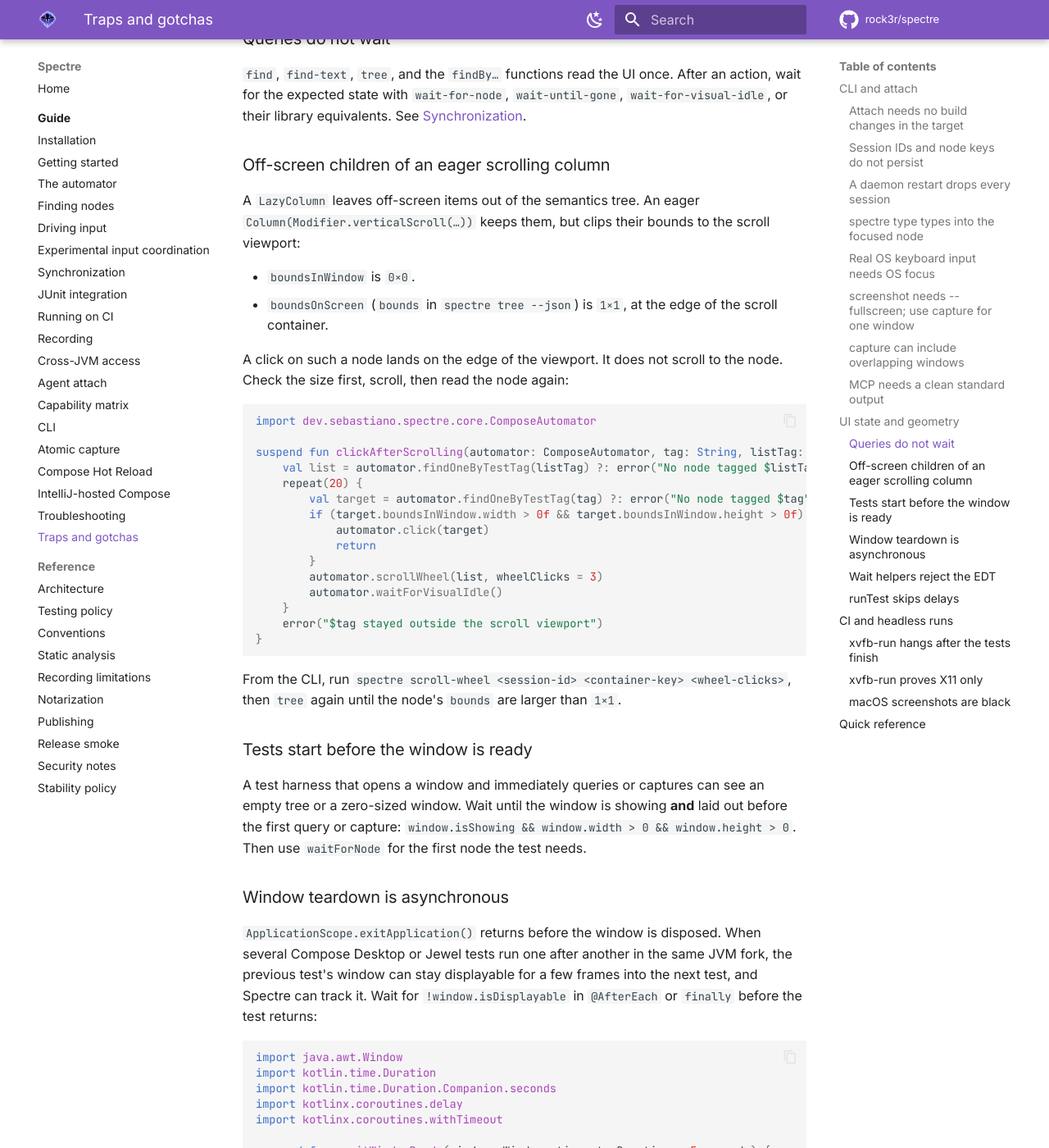
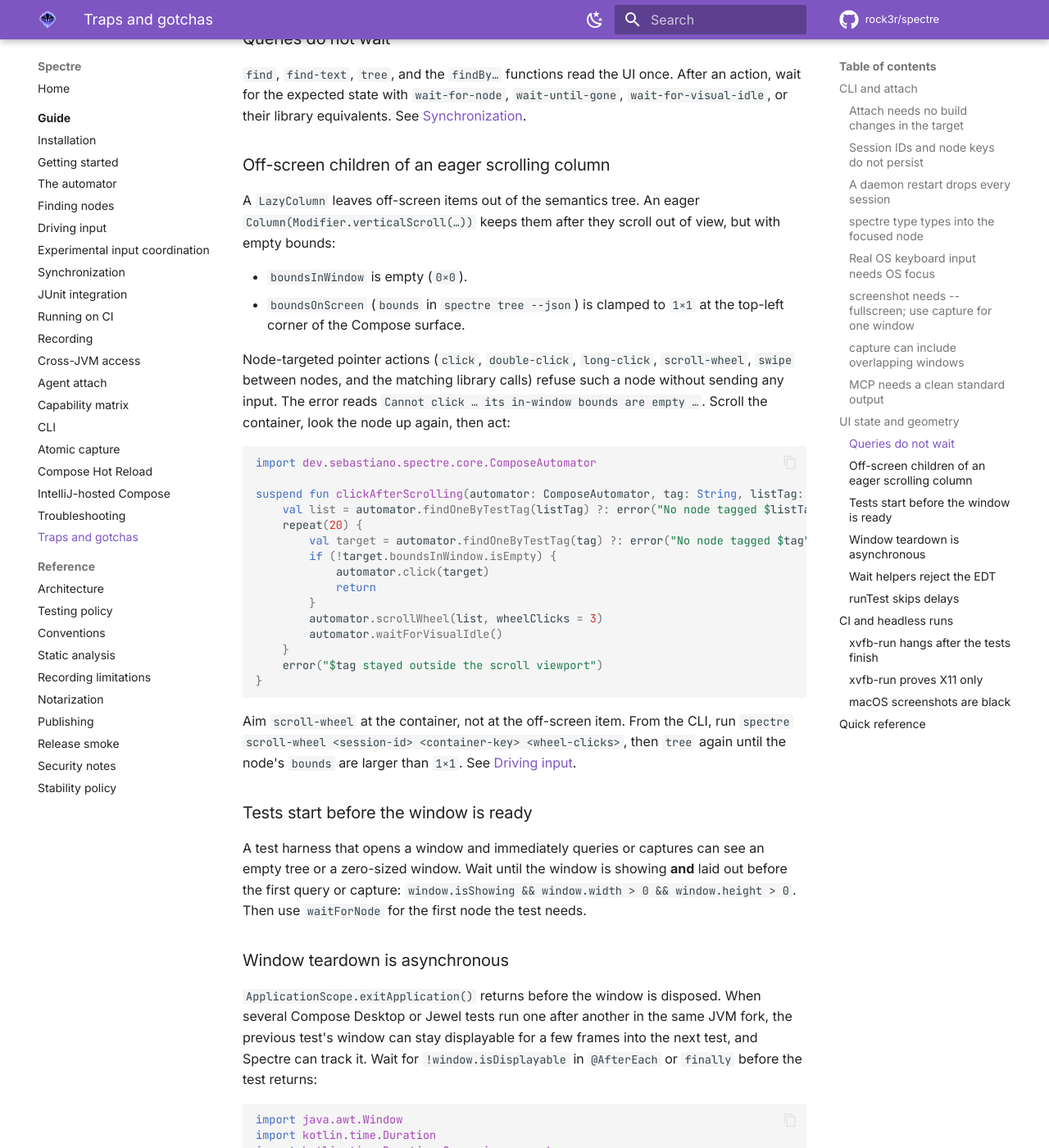
Before and after one commit to rock3r/spectre, an MkDocs documentation site: the page built from docs/guide/traps.md, in a window 1280 px wide and 1400 px high, scrolled down 3247 px. Shown: the whole window at 82% size. Built offline with MkDocs 1.6.1 and Material for MkDocs 9.7.7, drawn with Linux system fonts in a browser that asks for light colours; comment, search, counter and statistics services are not loaded; some of the changed text lies outside the part shown.

Commit message:
Update the eager-scroll trap for #582
Pointer actions on a node scrolled out of an eager verticalScroll column
now fail with "in-window bounds are empty" instead of clicking the
Compose surface's top-left corner. The traps page, its quick reference,
the spectre skill and the guide search test now describe that error, and
the trap links the Driving input section that #582 added.

Refs #561

````diff
--- a/docs/guide/traps.md
+++ b/docs/guide/traps.md
@@ -156,18 +156,20 @@ action, wait for the expected state with `wait-for-node`, `wait-until-gone`,
 
 ### Off-screen children of an eager scrolling column
 
-<!-- aliases: scroll, verticalScroll, offscreen, 0x0, 1x1, empty bounds, viewport, click misses, click lands on edge, LazyColumn -->
+<!-- aliases: scroll, verticalScroll, offscreen, 0x0, 1x1, empty bounds, in-window bounds are empty, viewport, click fails, cannot click, LazyColumn -->
 
 A `LazyColumn` leaves off-screen items out of the semantics tree. An eager
-`Column(Modifier.verticalScroll(…))` keeps them, but clips their bounds to the scroll
-viewport:
+`Column(Modifier.verticalScroll(…))` keeps them after they scroll out of view, but with
+empty bounds:
 
-- `boundsInWindow` is `0×0`.
-- `boundsOnScreen` (`bounds` in `spectre tree --json`) is `1×1`, at the edge of the
-  scroll container.
+- `boundsInWindow` is empty (`0×0`).
+- `boundsOnScreen` (`bounds` in `spectre tree --json`) is clamped to `1×1` at the top-left
+  corner of the Compose surface.
 
-A click on such a node lands on the edge of the viewport. It does not scroll to the node.
-Check the size first, scroll, then read the node again:
+Node-targeted pointer actions (`click`, `double-click`, `long-click`, `scroll-wheel`,
+`swipe` between nodes, and the matching library calls) refuse such a node without sending
+any input. The error reads `Cannot click … its in-window bounds are empty …`. Scroll the
+container, look the node up again, then act:
 
 ```kotlin
 import dev.sebastiano.spectre.core.ComposeAutomator
@@ -176,7 +178,7 @@ suspend fun clickAfterScrolling(automator: ComposeAutomator, tag: String, listTa
     val list = automator.findOneByTestTag(listTag) ?: error("No node tagged $listTag")
     repeat(20) {
         val target = automator.findOneByTestTag(tag) ?: error("No node tagged $tag")
-        if (target.boundsInWindow.width > 0f && target.boundsInWindow.height > 0f) {
+        if (!target.boundsInWindow.isEmpty) {
             automator.click(target)
             return
         }
@@ -187,8 +189,10 @@ suspend fun clickAfterScrolling(automator: ComposeAutomator, tag: String, listTa
 }
 ```
 
-From the CLI, run `spectre scroll-wheel <session-id> <container-key> <wheel-clicks>`, then
-`tree` again until the node's `bounds` are larger than `1×1`.
+Aim `scroll-wheel` at the container, not at the off-screen item. From the CLI, run
+`spectre scroll-wheel <session-id> <container-key> <wheel-clicks>`, then `tree` again until
+the node's `bounds` are larger than `1×1`. See
+[Driving input](interactions.md#nodes-outside-the-viewport-fail-fast).
 
 ### Tests start before the window is ready
 
@@ -288,7 +292,7 @@ Unlock the session and retry. See [Troubleshooting](troubleshooting.md).
 | `Refusing typeText`/`pressKey` because the JVM lacks OS keyboard focus | Real OS keyboard input needs the foreground window | Run `spectre focus-window <session-id> --window <index>` first |
 | `screenshot` fails without `--fullscreen` | Window screenshots fail closed on attach | Use `spectre capture` for one window |
 | `capture` PNG shows another app's window | No `spectre-recording` in the target; the capture crops the screen | Keep the target in front, or add `spectre-recording` |
-| Click lands on the edge of a scrolling column | Eager `verticalScroll` children have `0×0` window bounds off-screen | Scroll first, then read the node again |
+| `Cannot click … in-window bounds are empty` | The node is scrolled out of an eager `verticalScroll` column | Scroll the container, then look the node up again |
 | `find` or `tree` misses a node that appears later | Queries read once | Use `wait-for-node` or `waitForNode` |
 | A previous test's window shows up in the next test | `exitApplication()` is asynchronous | Wait for `!window.isDisplayable` in teardown |
 | Old node keys fail with `nodeNotFound` | Keys belong to one session and one tree | Run `tree` or `find` again |
````
Also changed, not shown: skills/spectre/SKILL.md (+3 -2 lines), 1 other file.
